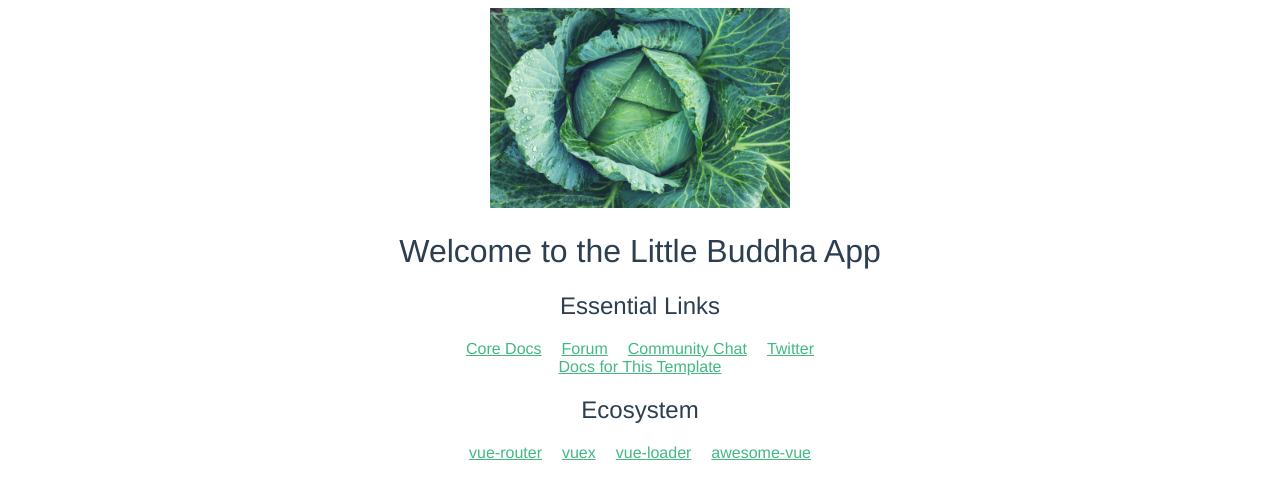
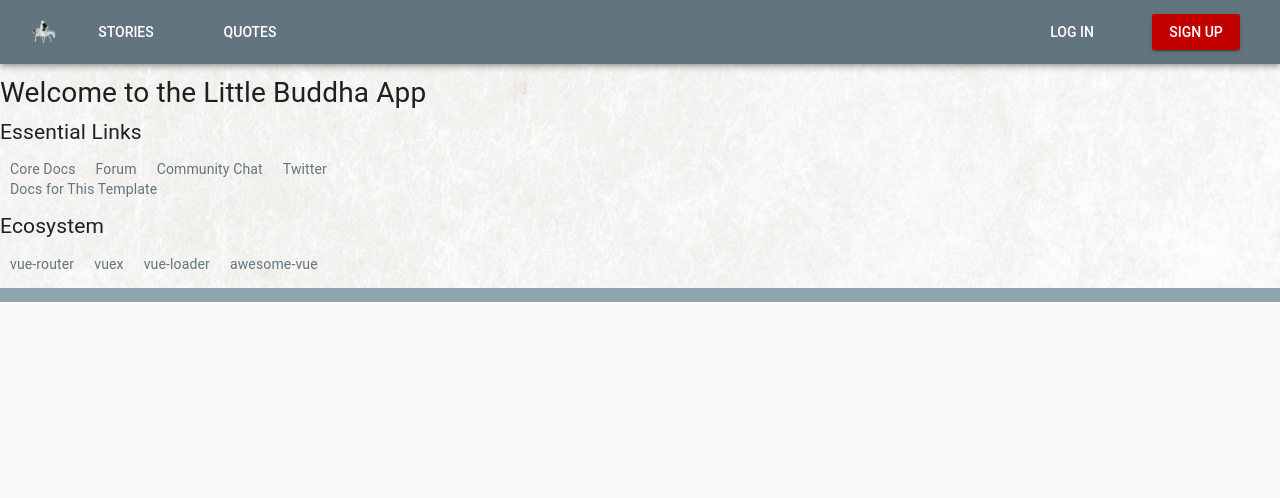
Before and after one commit to alphaleph/little-monk, a Vue app in the folder client/: page / in a window 1280 px wide. Shown: the top 498 px of the page. Built offline with nearby package versions, Linux system fonts and the light colour scheme.

Commit message:
Added vue-material usage, Global UI: Toolbar, Footer, Background

```diff
--- a/client/src/App.vue
+++ b/client/src/App.vue
@@ -1,30 +1,40 @@
 <template>
   <div id="app">
-    <img src="./assets/cabbage-header.jpg">
+    <toolbar/>
     <router-view/>
+    <div class=footer></div>
   </div>
 </template>
 
 <script>
-/*
-TODO:
-- Implement connect-history-api-fallback and 404/catchall handling
-- Implement more robust error handling and input checking (e.g. escaping for XSS; input validation - type, length, format, range; URL/HTML)
-- For user passwords: clean up client before sending, hash key with once-off nonce, send via HTTPS, irreversibly hash with another unique salt before storing
-- Improve UI via SemanticUI and SweetAlert, Vuetify (doesn't use v-html for XSS safety)
-*/
+import ToolBar from '@/components/TheToolBar.vue'
 
 export default {
-  name: 'App'
+  name: 'App',
+  components: {
+    'toolbar': ToolBar
+  }
 }
 </script>
 
-<style>
+<style lang="scss">
+@import "~vue-material/dist/theme/engine";
+@include md-register-theme("default", (
+  primary: #62757f,
+  accent: #c30000
+));
+@import "~vue-material/dist/theme/all";
+
 #app {
-  font-family: 'Avenir', Helvetica, Arial, sans-serif;
-  -webkit-font-smoothing: antialiased;
-  -moz-osx-font-smoothing: grayscale;
-  text-align: center;
-  color: #2c3e50;
+  background: url("../src/assets/papery-background.png") no-repeat center center fixed;
+  -webkit-background-size: cover;
+  -moz-background-size: cover;
+  -o-background-size: cover;
+  background-size: cover;
+}
+.footer {
+  background-color: #90a4ae;
+  width: 100%;
+  height: 1em;
 }
 </style>
--- /dev/null
+++ b/client/src/components/TheToolBar.vue
@@ -0,0 +1,51 @@
+<template>
+  <md-toolbar class="md-primary">
+    <div class="md-title">
+      <md-button class="md-icon-button">
+      <router-link to="/">
+        <img class="icon-little-monk-small" src="../assets/little-monk-icon-32px.png" alt="Mini Little Monk Icon">
+      </router-link>
+      </md-button>
+    </div>
+    <div class="md-toolbar-section-start">
+      <div class="toolbar-section-start-item">
+        <md-button>
+          Stories
+        </md-button>
+      </div>
+      <div class="toolbar-section-start-item">
+        <md-button>
+          Quotes
+        </md-button>
+      </div>
+    </div>
+    <div class="md-toolbar-section-end">
+      <div class="toolbar-section-end-item">
+        <md-button>
+          Log In
+        </md-button>
+      </div>
+      <div class="toolbar-section-end-item">
+        <md-button class="md-raised md-accent">
+          Sign Up
+        </md-button>
+      </div>
+    </div>
+  </md-toolbar>
+</template>
+
+<script>
+export default {
+  name: 'ToolBar'
+}
+</script>
+
+<style lang="scss">
+.toolbar-section-start-item {
+  padding: 0% 3% 0% 3%
+}
+.toolbar-section-end-item {
+  margin-right: 2%;
+  padding: 0% 2% 0% 2%;
+}
+</style>
--- a/client/src/main.js
+++ b/client/src/main.js
@@ -3,8 +3,11 @@
 import Vue from 'vue'
 import App from './App'
 import router from './router'
+import VueMaterial from 'vue-material'
+import 'vue-material/dist/vue-material.min.css'
 
 Vue.config.productionTip = false
+Vue.use(VueMaterial)
 
 /* eslint-disable no-new */
 new Vue({
```
